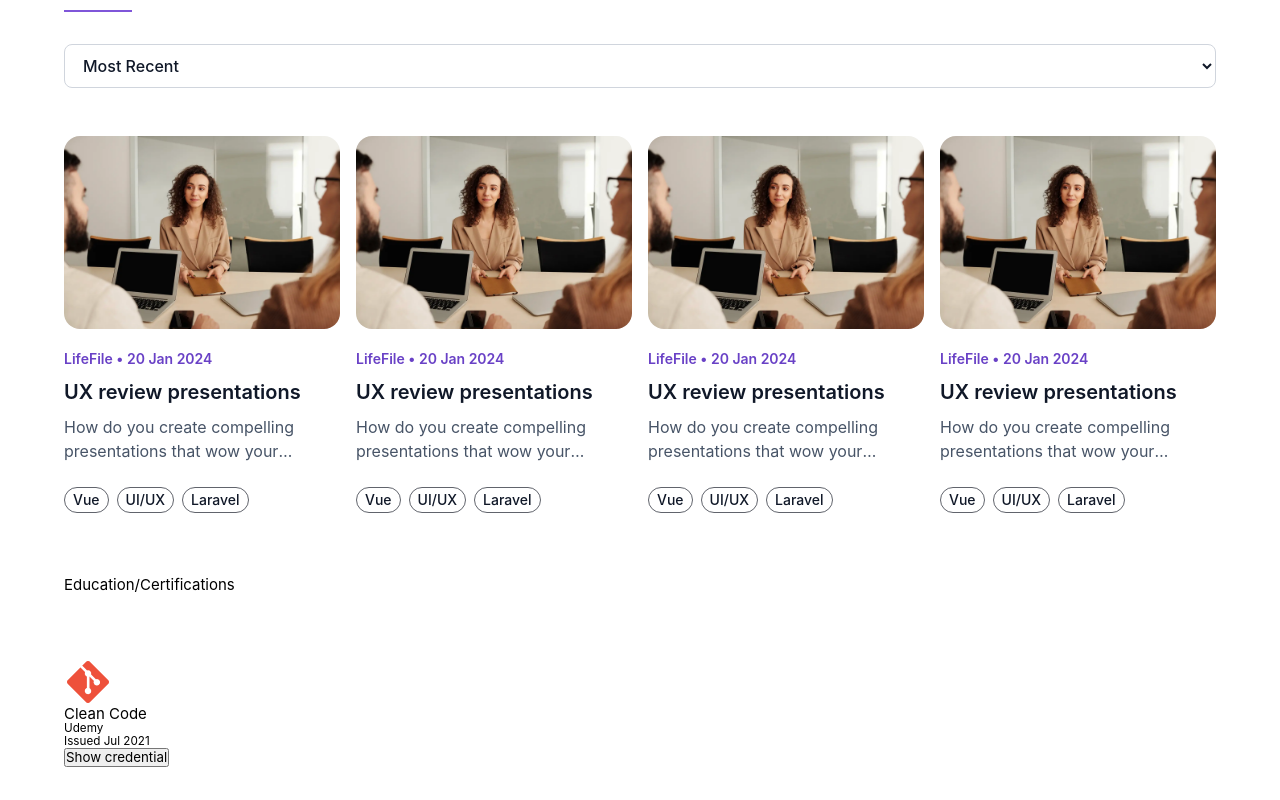
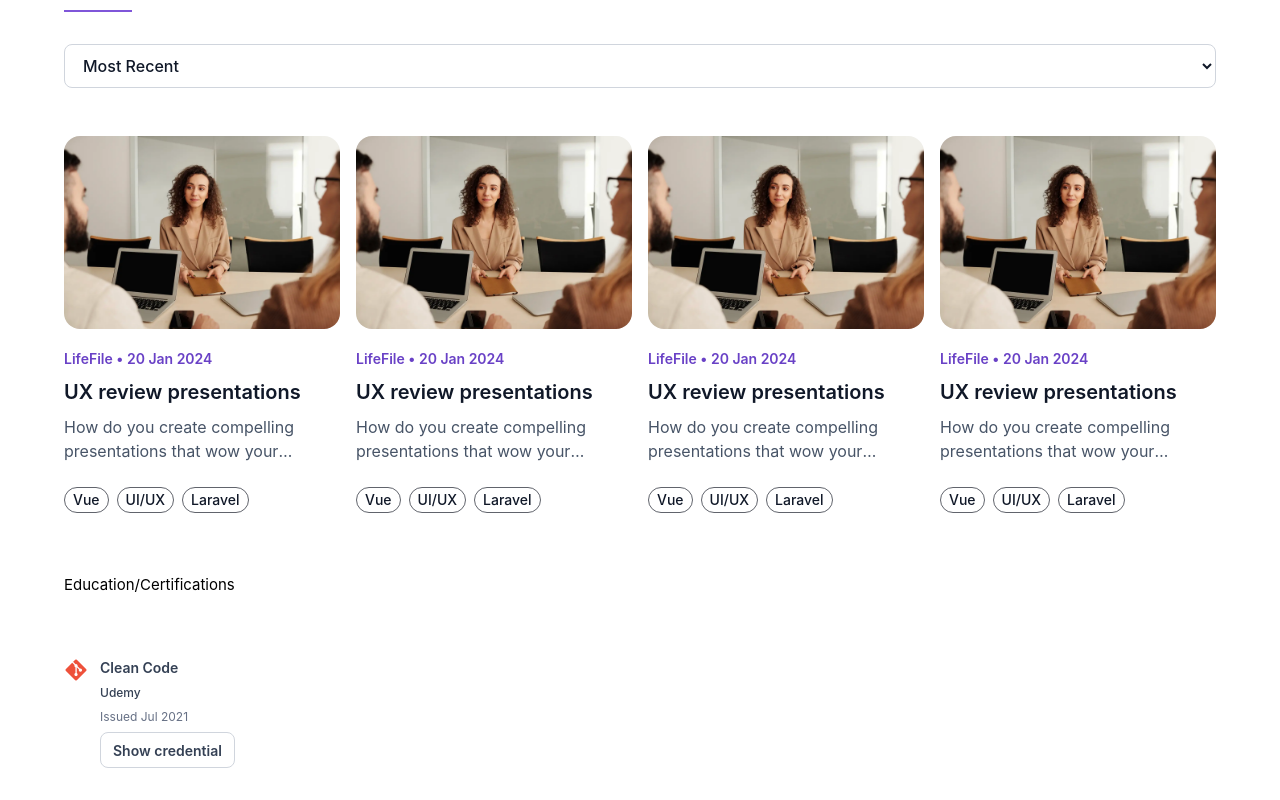
Before and after one commit to julianandreszb/vue-3-portfolio, a Vue app: page / in a window 1280 px wide. Shown: the part 1328-2128 px from the top of the page. Built offline with nearby package versions, Linux system fonts and the light colour scheme.

Commit message:
feat: Achievements card base

```diff
--- a/src/assets/styles/_flex.scss
+++ b/src/assets/styles/_flex.scss
@@ -1,18 +1,24 @@
 @mixin column {
   display: flex;
   flex-direction: column;
+}
+
+@mixin column-gap-6 {
+  display: flex;
+  flex-direction: column;
+  gap: var(--spacing-sm);
+}
+
+@mixin column-gap-8 {
+  display: flex;
+  flex-direction: column;
+  gap: var(--spacing-md);
 }
 
 @mixin column-gap-16 {
   display: flex;
   flex-direction: column;
   gap: var(--spacing-xl);
-}
-
-@mixin column-gap-8 {
-  display: flex;
-  flex-direction: column;
-  gap: var(--spacing-md);
 }
 
 @mixin column-gap-20 {
@@ -51,6 +57,12 @@
   gap: var(--spacing-md);
 }
 
+@mixin row-gap-12 {
+  display: flex;
+  flex-direction: row;
+  gap: var(--spacing-lg);
+}
+
 @mixin row-gap-16 {
   display: flex;
   flex-direction: row;
--- a/src/assets/styles/_text-styles.scss
+++ b/src/assets/styles/_text-styles.scss
@@ -108,6 +108,13 @@
 
 
 //region Text Medium
+@mixin text-xs-medium {
+  font-size: 1.2rem;
+  font-weight: var(--font-weight-medium);
+  letter-spacing: 0;
+  line-height: 1.8rem;
+}
+
 @mixin text-sm-medium {
   font-size: 1.4rem;
   font-weight: var(--font-weight-medium);
--- a/src/assets/styles/base.scss
+++ b/src/assets/styles/base.scss
@@ -140,6 +140,15 @@
   --button-primary-border: var(--colors-brand-600);
   --button-primary-border_hover: var(--colors-brand-700);
 
+  /* Button secondary background (light mode)  */
+  --button-secondary-bg: var(--colors-base-white);
+  --button-secondary-bg_hover: var(--colors-gray-light-mode-50);
+  --button-secondary-fg: var(--colors-gray-light-mode-700);
+  --button-secondary-fg_hover: var(--colors-gray-light-mode-800);
+  --button-secondary-border: var(--colors-gray-light-mode-300);
+  --button-secondary-border_hover: var(--colors-gray-light-mode-300);
+
+
   /* Button ternary foreground (light mode)  */
   --button-tertiary-fg: var(--colors-gray-light-mode-600);
   --button-tertiary-fg_hover: var(--colors-gray-light-mode-700);
@@ -192,6 +201,14 @@
     --button-primary-fg_hover: var(--colors-base-white);
     --button-primary-border: var(--colors-brand-600);
     --button-primary-border_hover: var(--colors-brand-700);
+
+    /* Button secondary background (light mode)  */
+    --button-secondary-bg: var(--colors-gray-dark-mode-900);
+    --button-secondary-bg_hover: var(--colors-gray-dark-mode-800);
+    --button-secondary-fg: var(--colors-gray-dark-mode-300);
+    --button-secondary-fg_hover: var(--colors-gray-dark-mode-100);
+    --button-secondary-border: var(--colors-gray-dark-mode-700);
+    --button-secondary-border_hover: var(--colors-gray-dark-mode-700);
 
     /* Button ternary foreground (dark mode)  */
     --button-tertiary-fg: var(--colors-gray-dark-mode-400);
--- a/src/components/VueButton.vue
+++ b/src/components/VueButton.vue
@@ -1,4 +1,4 @@
-<script setup lang="ts">
+<script lang="ts" setup>
 import type { IButton } from '@/utils/typeScriptDefinitions/IButton'
 import { reactive } from 'vue'
 
@@ -10,6 +10,7 @@ const props = withDefaults(defineProps<IButton>(), {
 
 const classObject = reactive({
   'btn-primary': props.hierarchy === 'Primary',
+  'btn-secondary': props.hierarchy === 'Secondary color',
 
   'btn-sm': props.size === 'sm',
   'btn-md': props.size === 'md',
@@ -25,7 +26,7 @@ const classObject = reactive({
   </button>
 </template>
 
-<style scoped lang="scss">
+<style lang="scss" scoped>
 @use 'src/assets/styles/text-styles';
 
 button {
@@ -45,6 +46,18 @@ button {
     background-color: var(--button-primary-bg_hover);
     color: var(--button-primary-fg_hover);
     border: 0.1rem solid var(--button-primary-border_hover);
+  }
+}
+
+.btn-secondary {
+  background-color: var(--button-secondary-bg);
+  color: var(--button-secondary-fg);
+  border: 0.1rem solid var(--button-secondary-border);
+
+  &:hover {
+    background-color: var(--button-secondary-bg_hover);
+    color: var(--button-secondary-fg_hover);
+    border: 0.1rem solid var(--button-secondary-border_hover);
   }
 }
 
--- a/src/views/TheAchievementsSection.vue
+++ b/src/views/TheAchievementsSection.vue
@@ -1,22 +1,54 @@
 <script lang="ts" setup>
 import iconGitPath from '@/assets/icons/iconGit.png'
+import VueButton from '@/components/VueButton.vue'
 </script>
 
 <template>
   <section class="section-container achievements">
     <h2 class="portfolio-heading">Education/Certifications</h2>
     <section>
-      <article>
-        <img :src="iconGitPath" alt="Git Icon" />
-        <div>
+      <article class="achievement-card">
+        <img :src="iconGitPath" alt="Git Icon" class="achievement-icon" />
+        <div class="achievement-text-container">
           <h2 class="achievement-heading">Clean Code</h2>
           <h3 class="achievement-subheading">Udemy</h3>
           <h3 class="achievement-subheading-date-range">Issued Jul 2021</h3>
-          <button>Show credential</button>
+          <VueButton hierarchy="Secondary color" size="sm" state="Default"
+            >Show credential</VueButton
+          >
         </div>
       </article>
     </section>
   </section>
 </template>
 
-<style lang="scss" scoped></style>
+<style lang="scss" scoped>
+@use 'src/assets/styles/flex';
+@use 'src/assets/styles/text-styles';
+
+.achievement-icon {
+  height: 2.4rem;
+}
+.achievement-card {
+  @include flex.row-gap-12;
+}
+
+.achievement-heading {
+  @include text-styles.text-sm-semibold;
+  color: var(--text-secondary);
+}
+
+.achievement-subheading {
+  @include text-styles.text-xs-medium;
+  color: var(--text-secondary);
+}
+
+.achievement-subheading-date-range {
+  @include text-styles.text-xs-regular;
+  color: var(--text-quaternary);
+}
+
+.achievement-text-container {
+  @include flex.column-gap-6;
+}
+</style>
```
